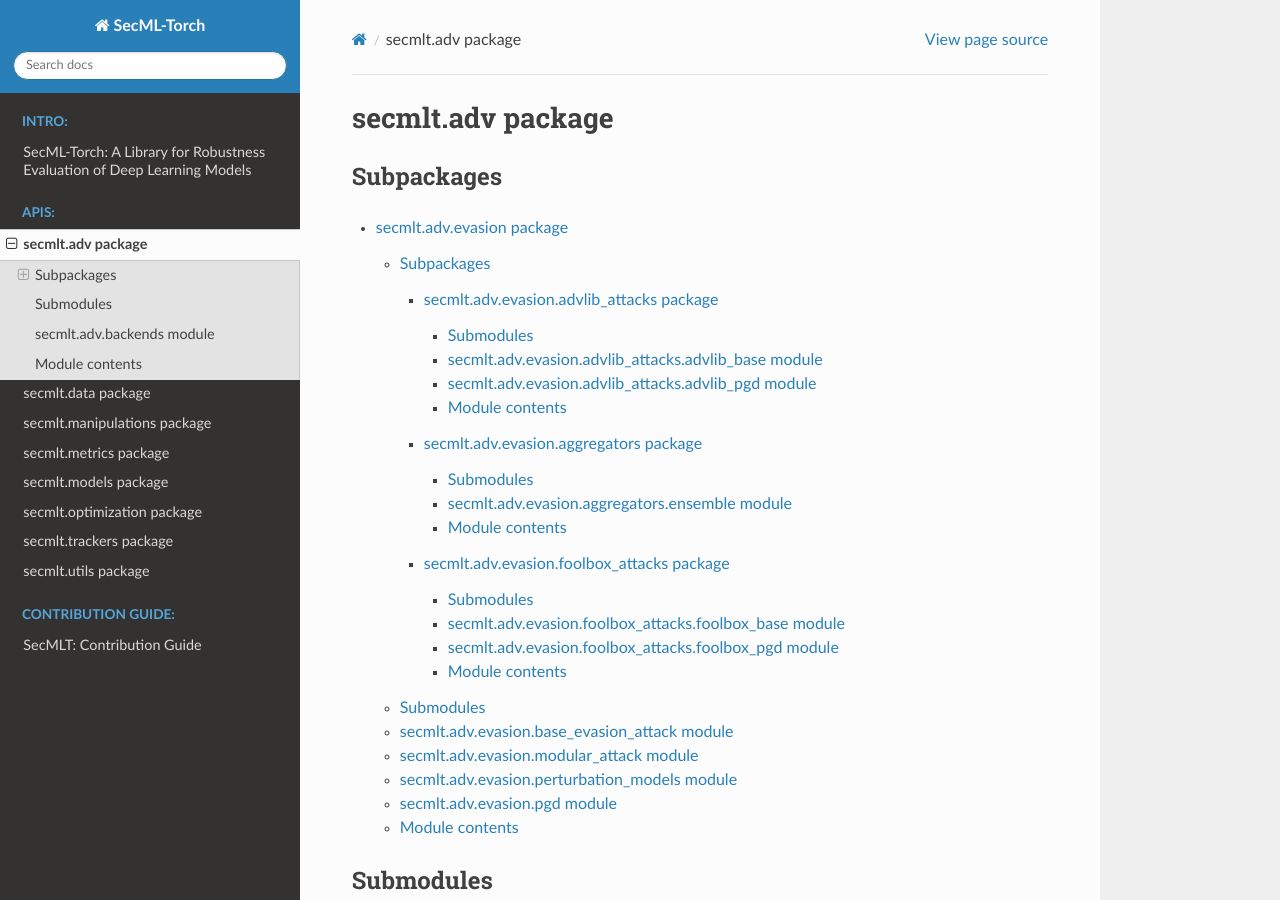
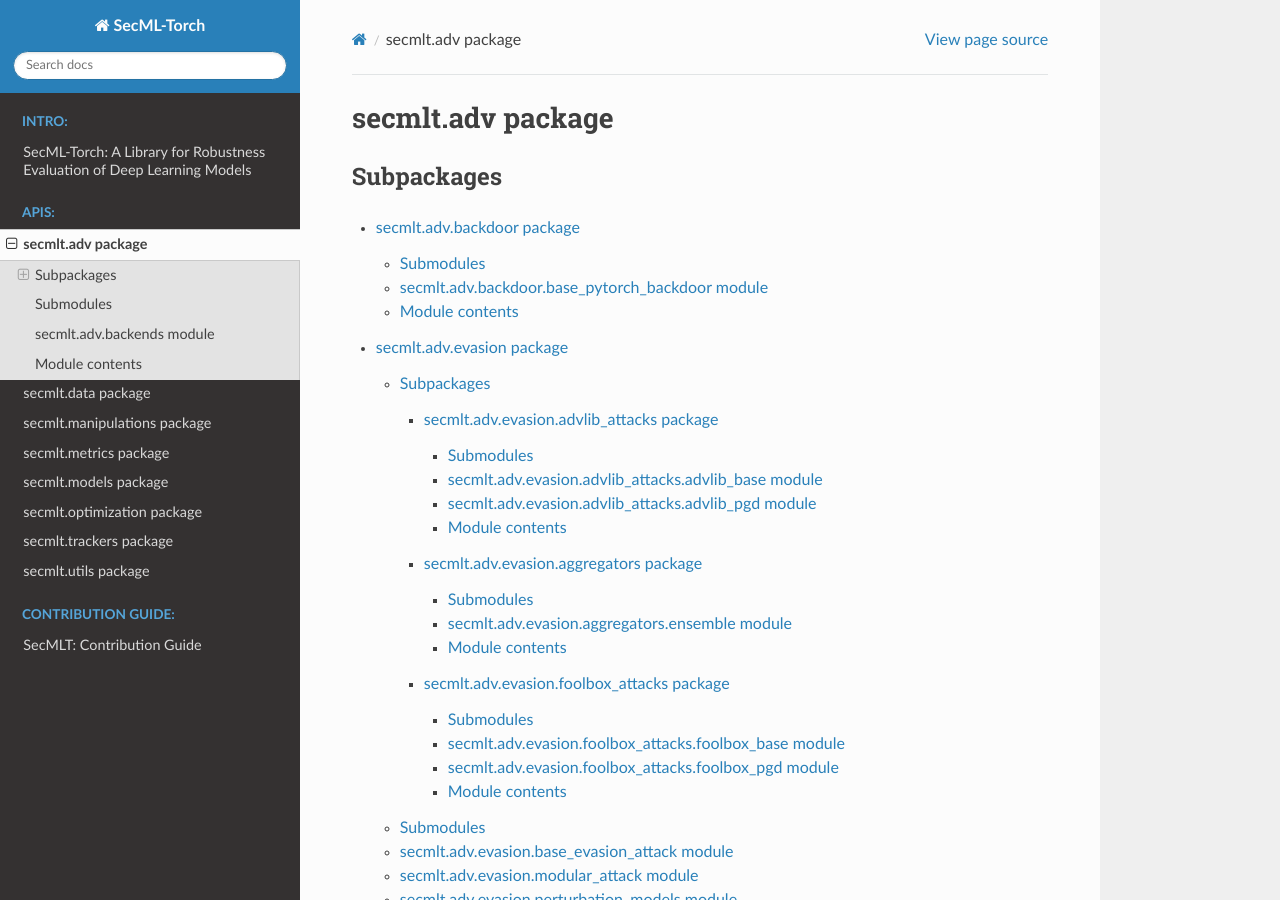
Before and after one commit to pralab/secml-torch, a Sphinx documentation site: the page built from docs/source/secmlt.adv.rst, in a window 1280 px wide and 900 px high. Built offline with Sphinx 7.4.7 and the Read the Docs theme 2.0.0, drawn with Linux system fonts in a browser that asks for light colours.

Commit message:
docs for backdoor

```diff
--- /dev/null
+++ b/docs/source/secmlt.adv.backdoor.rst
@@ -0,0 +1,21 @@
+secmlt.adv.backdoor package
+===========================
+
+Submodules
+----------
+
+secmlt.adv.backdoor.base\_pytorch\_backdoor module
+--------------------------------------------------
+
+.. automodule:: secmlt.adv.backdoor.base_pytorch_backdoor
+   :members:
+   :undoc-members:
+   :show-inheritance:
+
+Module contents
+---------------
+
+.. automodule:: secmlt.adv.backdoor
+   :members:
+   :undoc-members:
+   :show-inheritance:
--- a/docs/source/secmlt.adv.rst
+++ b/docs/source/secmlt.adv.rst
@@ -7,6 +7,7 @@ Subpackages
 .. toctree::
    :maxdepth: 4
 
+   secmlt.adv.backdoor
    secmlt.adv.evasion
 
 Submodules
```
Also changed, not shown: docs/source/secmlt.tests.rst (+8 -0 lines).
